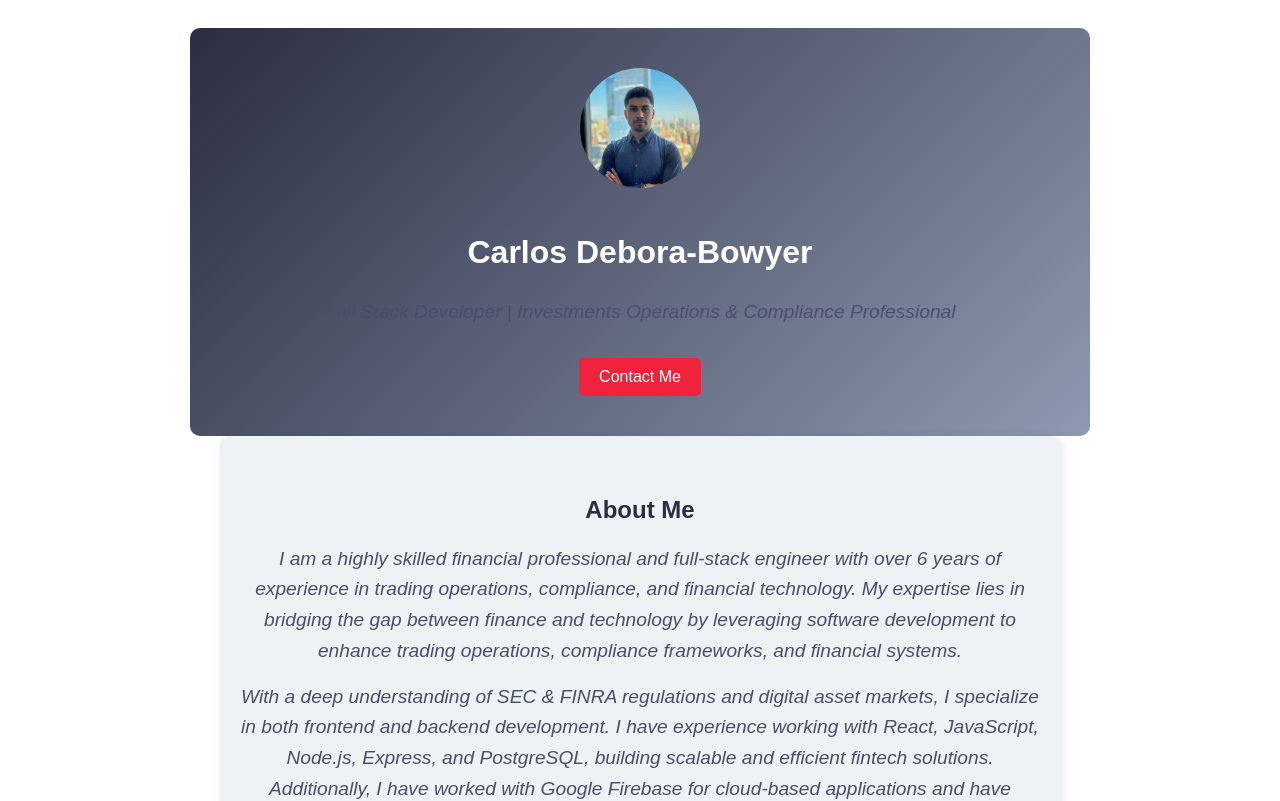
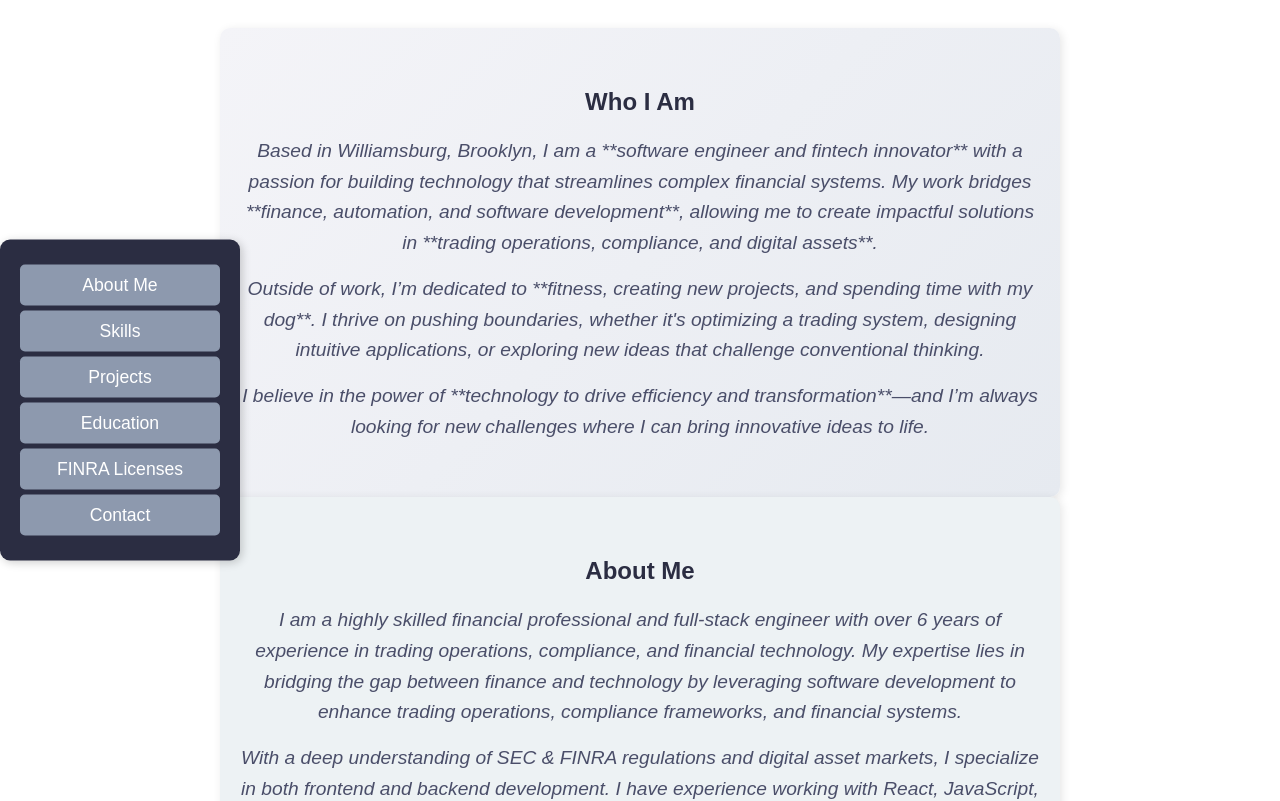
Before and after one commit to Carlosbnyc/my-portfolio, a React (Vite) app: page / in a window 1280 px wide. Shown: the top 801 px of the page. Built offline with nearby package versions, Linux system fonts and the light colour scheme.

Commit message:
Added About Me and Work Experience sections to Home.tsx

```diff
--- a/src/components/Home.tsx
+++ b/src/components/Home.tsx
@@ -8,43 +8,40 @@ import AboutMe from "./AboutMe/AboutMe";
 import Education from "./Education/Education";
 import FinraLicenses from "../components/FINRALicenses/FinraLicenses";
 import Bio from "./Bio/Bio";
+import SidebarMenu from "../components/SideBar/SideBar";
+
 
 const Home: React.FC = () => {
   return (
     <div className="home-container">
-      {/* Hero Section */}
-      <section className="hero">
-        <img src="/images/Headshot.jpeg" className="profile-pic" alt="Carlos Bowyer" />
-        <h1 className="title">Carlos Debora-Bowyer</h1>
-        <p className="subtitle">Full Stack Developer | Investments Operations & Compliance Professional</p>
-        <a href="#contact" className="cta-button">Contact Me</a>
+      <SidebarMenu />
+      <main className="content">
+        <section id="bio">
+          <Bio />
         </section>
-
-      {/* About Me Section */}
+        <section id="aboutme">
           <AboutMe />
-
-       {/* Bio Section */}
-       <Bio />
-
-      {/* Skills Section */}
+        </section>
+        <section id="skills">
           <Skills />
-
-      {/* Work Experience Section */}
+        </section>
+        <section id="workexperience">
           <WorkExperience />
-
-      {/* Projects Section */}
+        </section>
+        <section id="projects">
           <Projects />
-
-      {/* Education Section */}
+        </section>
+        <section id="education">
           <Education />
-
-      {/* Finra Section */}
+        </section>
+        <section id="finra">
           <FinraLicenses />
-
-      {/* Contact Section */}
+        </section>
+        <section id="contact">
           <Contact />
+        </section>
+      </main>
     </div>
   );
 };
-
 export default Home;
--- /dev/null
+++ b/src/components/SideBar/SideBar.css
@@ -0,0 +1,33 @@
+/* SidebarMenu.css - Styles for the Sidebar Navigation */
+
+.sidebar-menu {
+    position: fixed;
+    left: 0;
+    top: 50%;
+    transform: translateY(-50%);
+    width: 200px;
+    background: #2b2d42;
+    padding: 20px;
+    border-radius: 10px;
+    box-shadow: 2px 2px 10px rgba(0, 0, 0, 0.2);
+  }
+
+  .sidebar-menu ul {
+    list-style: none;
+    padding: 0;
+    margin: 0;
+  }
+
+  .sidebar-menu li {
+    color: #ffffff;
+    font-size: 1.1rem;
+    padding: 10px;
+    cursor: pointer;
+    transition: background 0.3s ease;
+    border-radius: 5px;
+    text-align: center;
+  }
+
+  .sidebar-menu li:hover {
+    background: #ef233c;
+  }
--- /dev/null
+++ b/src/components/SideBar/SideBar.tsx
@@ -0,0 +1,26 @@
+import React from "react";
+import "./SideBar.css";
+
+const SidebarMenu: React.FC = () => {
+  const scrollToSection = (id: string) => {
+    const section = document.getElementById(id);
+    if (section) {
+      section.scrollIntoView({ behavior: "smooth" });
+    }
+  };
+
+  return (
+    <nav className="sidebar-menu">
+      <ul>
+        <li onClick={() => scrollToSection("bio")}>About Me</li>
+        <li onClick={() => scrollToSection("skills")}>Skills</li>
+        <li onClick={() => scrollToSection("projects")}>Projects</li>
+        <li onClick={() => scrollToSection("education")}>Education</li>
+        <li onClick={() => scrollToSection("finra")}>FINRA Licenses</li>
+        <li onClick={() => scrollToSection("contact")}>Contact</li>
+      </ul>
+    </nav>
+  );
+};
+
+export default SidebarMenu;
```
Also changed, not shown: 5 other files (tests, documents, lock files or other folders). Lines whose indentation alone changed are shown as unchanged.
